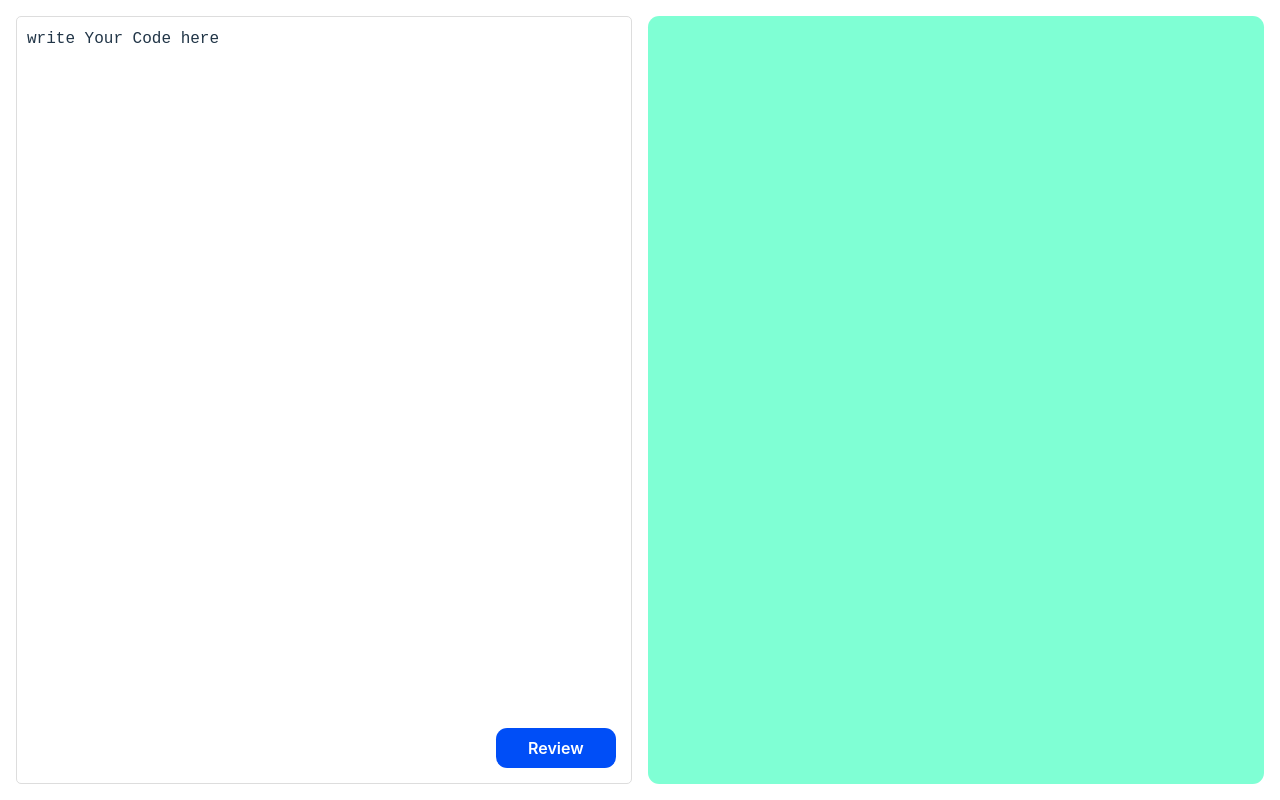
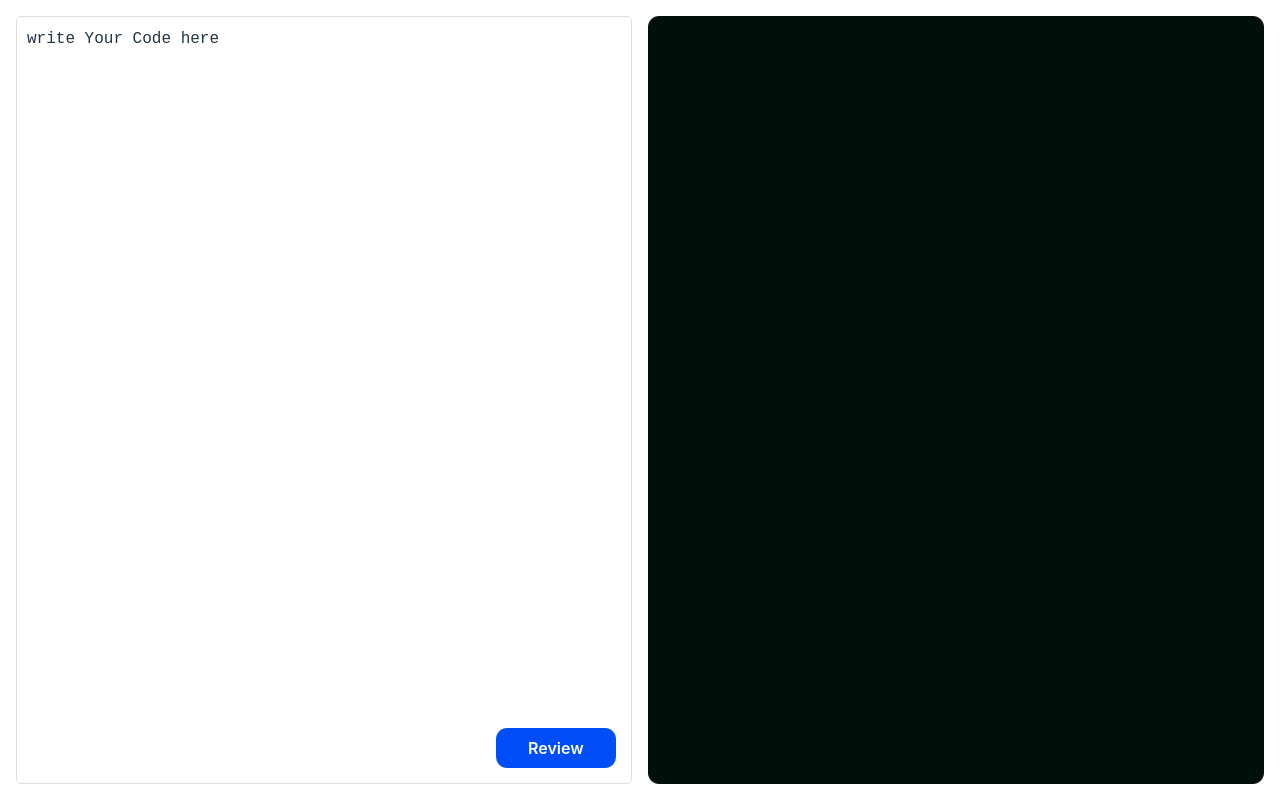
Before and after one commit to JitRock22/AI-Code-Reviewer, a React (Vite) app in the folder Frontend/: page / in a window 1280 px wide. Built offline with nearby package versions, Linux system fonts and the light colour scheme.

Commit message:
style changed

```diff
--- a/Frontend/src/App.css
+++ b/Frontend/src/App.css
@@ -28,7 +28,7 @@ main .left{
   background-color:rgba(255, 255, 255, 0.432)
 }
 main .right{
-  background-color: aquamarine;
+  background-color: rgb(1, 15, 11);
   padding: 1.5rem;
   font-size: 0.7rem;
   overflow: auto;
```
